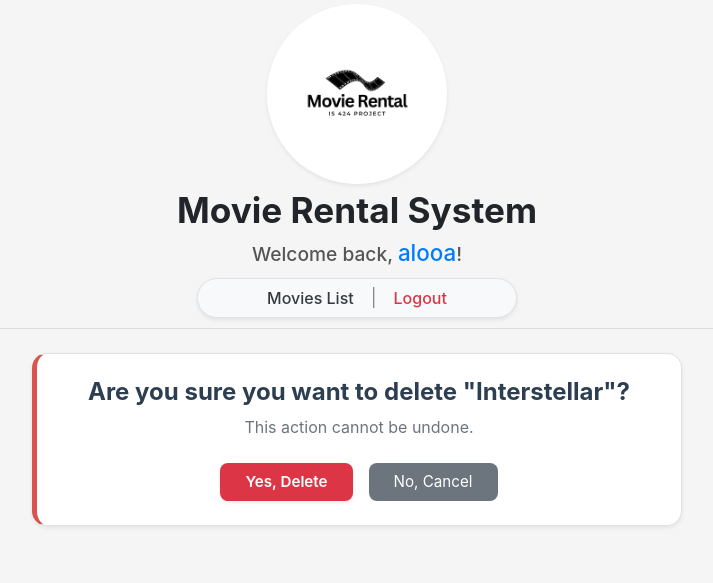
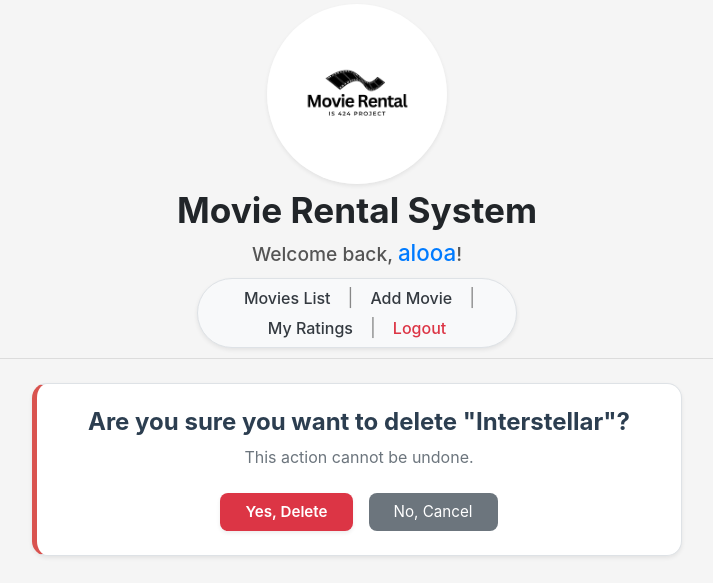
Before and after one commit to norah22fm/IS424Project, a Django app: page /movies/delete/1/ in a window 1280 px wide. Shown: the top 583 px of the page, without its empty margins (283-996 px from the left). Run offline with Django 5.2, Linux system fonts and the light colour scheme; a user stored in the database is signed in; data comes from the database, SQL or seed files in the repository; parts of the project's set-up code (start-up, migrations or seed data) failed here and were passed over; some libraries are stand-ins or nearby versions.

Commit message:
Update layout.html

```diff
--- a/IS424Project-main/IS424Project-main/templates/layout.html
+++ b/IS424Project-main/IS424Project-main/templates/layout.html
@@ -69,24 +69,35 @@
             {% endif %}
 
             <nav class="menu-bar mt-2 shadow-sm border">
-                <div class="d-flex justify-content-center align-items-center">
+    <div class="d-flex justify-content-center align-items-center flex-wrap">
         <a href="{% url 'movies_list' %}" class="btn btn-link text-dark">Movies List</a>
 
+        {% if user.is_authenticated %}
             <span class="separator">|</span>
+            <a href="{% url 'add_movie' %}" class="btn btn-link text-dark">Add Movie</a>
 
-                    {% if user.is_authenticated %}
+            <span class="separator">|</span>
+            <a href="{% url 'my_ratings' %}" class="btn btn-link text-dark">My Ratings</a>
+
+            <span class="separator">|</span>
             <a href="{% url 'logout' %}" class="btn btn-link text-danger">Logout</a>
         {% else %}
+            <span class="separator">|</span>
             <a href="{% url 'login' %}" class="btn btn-link text-dark">Login</a>
 
             <span class="separator">|</span>
-
             <a href="{% url 'signUp' %}" class="btn btn-link text-dark">Sign Up</a>
         {% endif %}
     </div>
 </nav>
 
             <hr class="divider">
+
+{% if message %}
+    <div class="alert alert-success text-center">
+        {{ message }}
+    </div>
+{% endif %}
         </div>
 
         <div class="main-content text-left">
```
Lines whose indentation alone changed are shown as unchanged.
